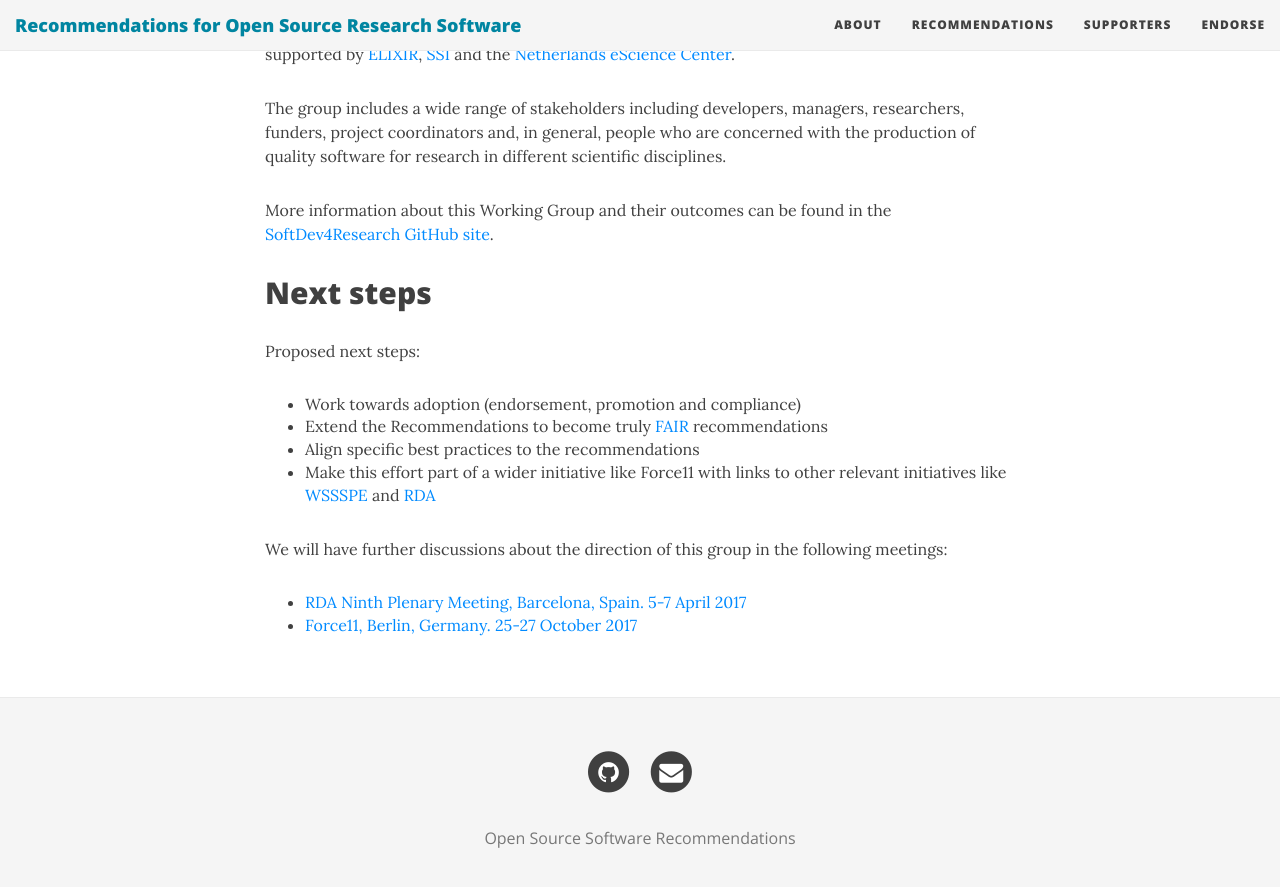
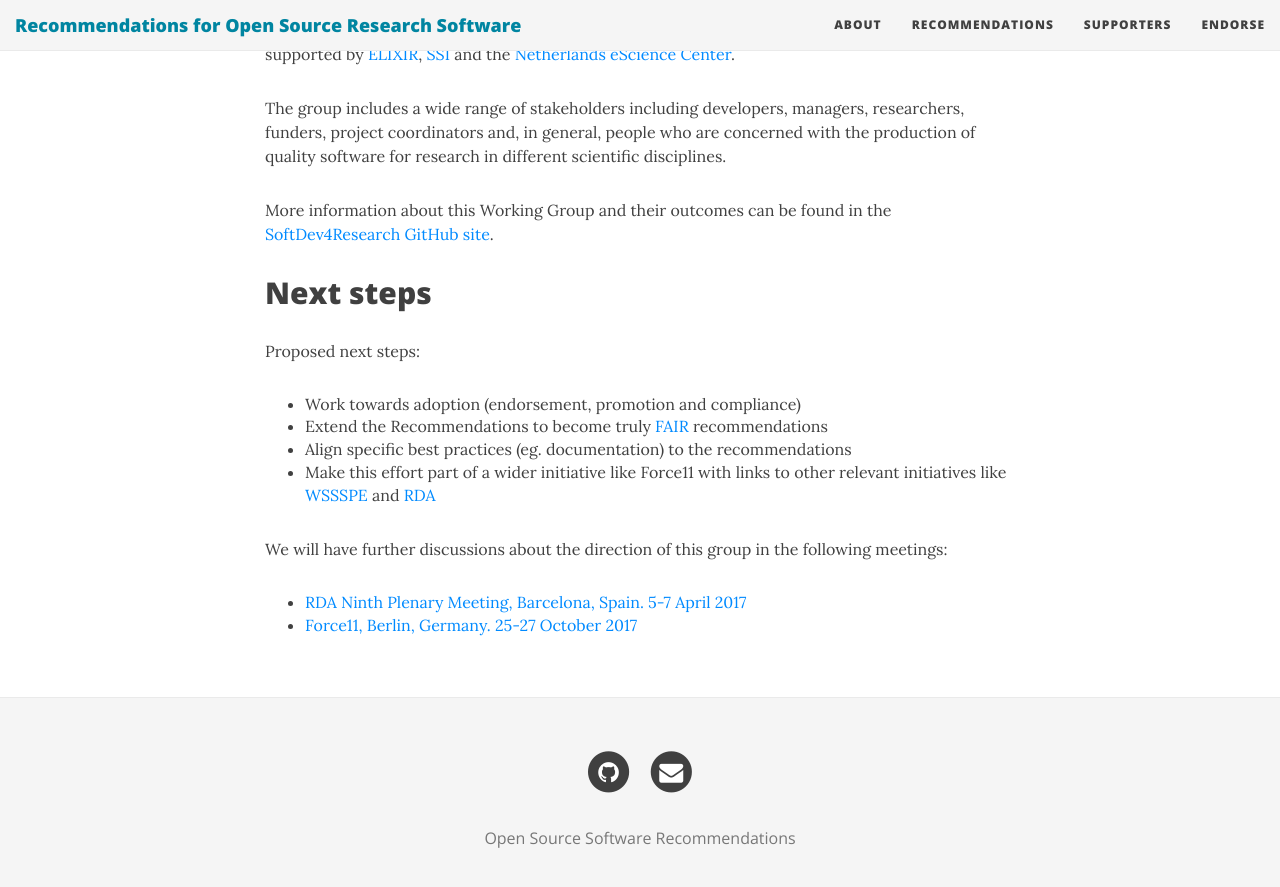
Before and after one commit to SoftDev4Research/recommendations, a Jekyll site: the page built from about.md, in a window 1280 px wide and 900 px high, scrolled down 960 px. Shown: the top 887 px of the window. Built offline with Jekyll 4.4.1, drawn with Linux system fonts in a browser that asks for light colours; nearby versions of some CDN libraries.

Commit message:
Update about.md

```diff
--- a/about.md
+++ b/about.md
@@ -26,7 +26,7 @@ More information about this Working Group and their outcomes can be found in the
 Proposed next steps:
  - Work towards adoption (endorsement, promotion and compliance)
  - Extend the Recommendations to become truly [FAIR](http://www.nature.com/articles/sdata201618) recommendations
- - Align specific best practices to the recommendations
+ - Align specific best practices (eg. documentation) to the recommendations
  - Make this effort part of a wider initiative like Force11 with links to other relevant initiatives like [WSSSPE](http://wssspe.researchcomputing.org.uk/) and [RDA](https://www.rd-alliance.org/)
 
 We will have further discussions about the direction of this group in the following meetings:
```
